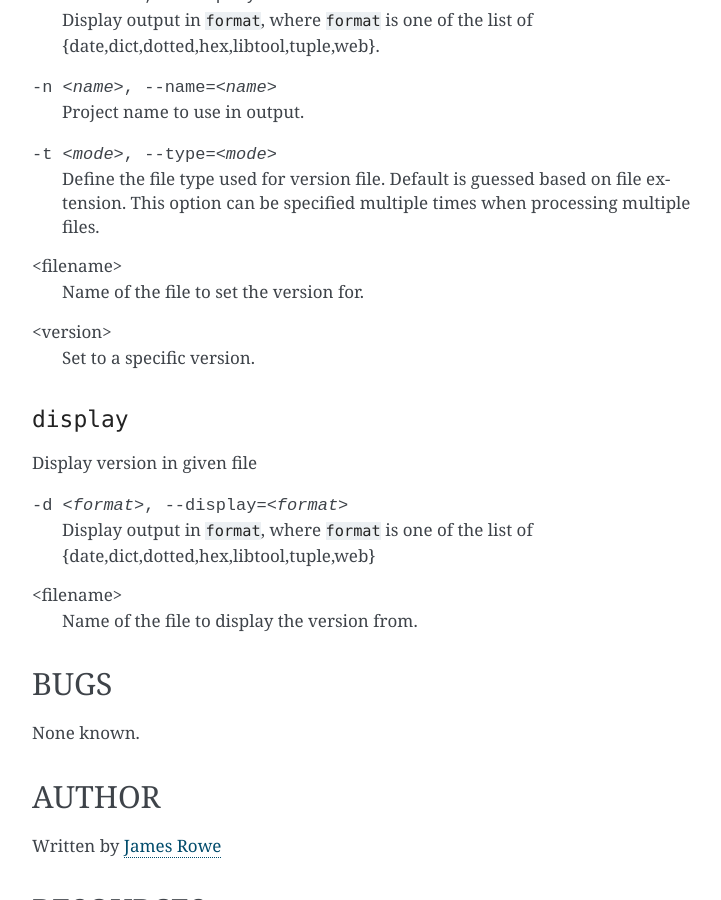
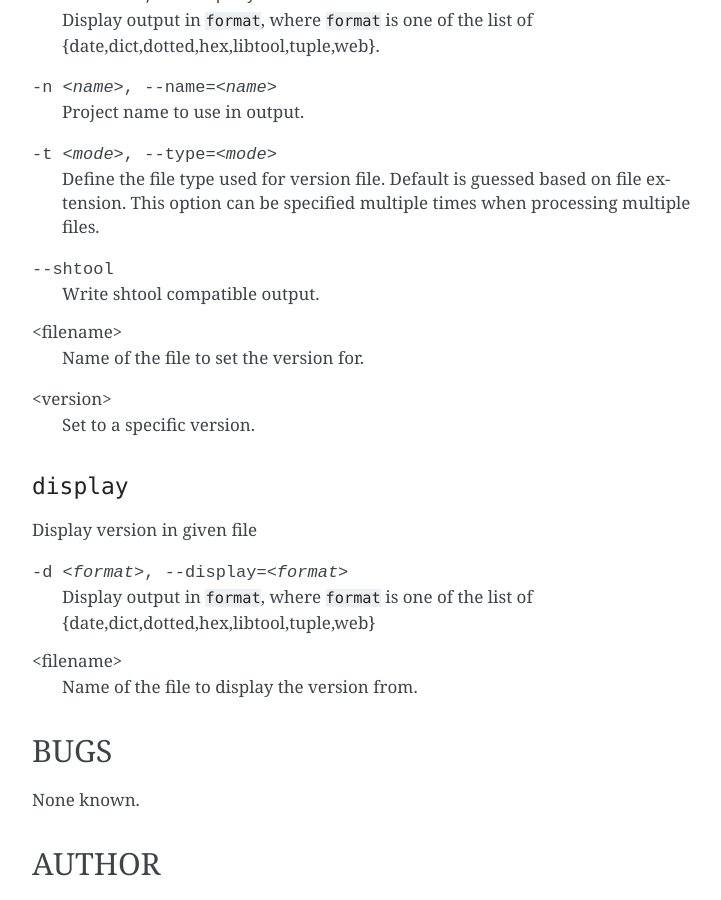
Before and after one commit to JNRowe/versionah, a Sphinx documentation site: the page built from doc/versionah.1.rst, in a window 1280 px wide and 900 px high, scrolled down 1485 px. Shown: the whole window, without its empty margins (388-1109 px from the left). Built offline with Sphinx 7.4.7, drawn with Linux system fonts in a browser that asks for light colours.

Commit message:
Add shtool writing support to set subcommand

```diff
--- a/doc/usage.rst
+++ b/doc/usage.rst
@@ -75,6 +75,10 @@ Commands
    file extension.  This option can be specified multiple times when processing
    multiple files.
 
+.. option:: --shtool
+
+   Write shtool compatible output.
+
 ``display`` - Display version in given file
 '''''''''''''''''''''''''''''''''''''''''''
 
--- a/doc/versionah.1.rst
+++ b/doc/versionah.1.rst
@@ -74,6 +74,9 @@ Set version in given file.
     file extension.  This option can be specified multiple times when
     processing multiple files.
 
+--shtool
+    Write shtool compatible output.
+
 <filename>
     Name of the file to set the version for.
 
```
Also changed, not shown: 1 other file.
